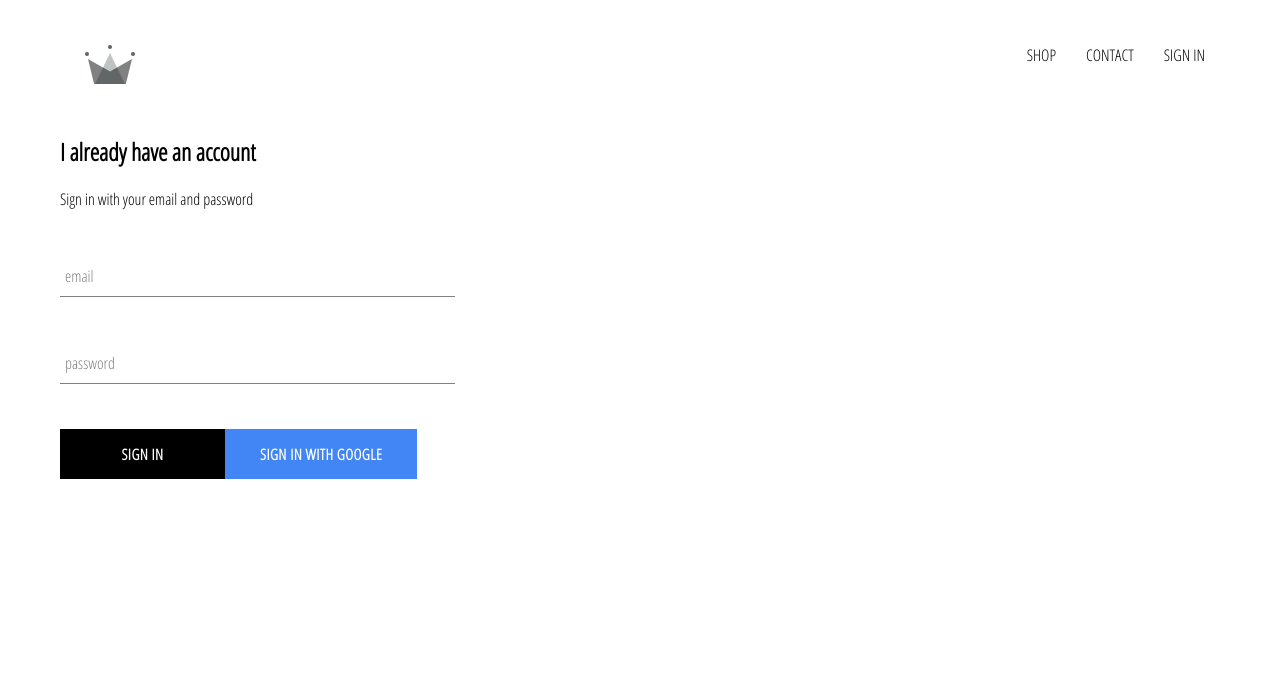
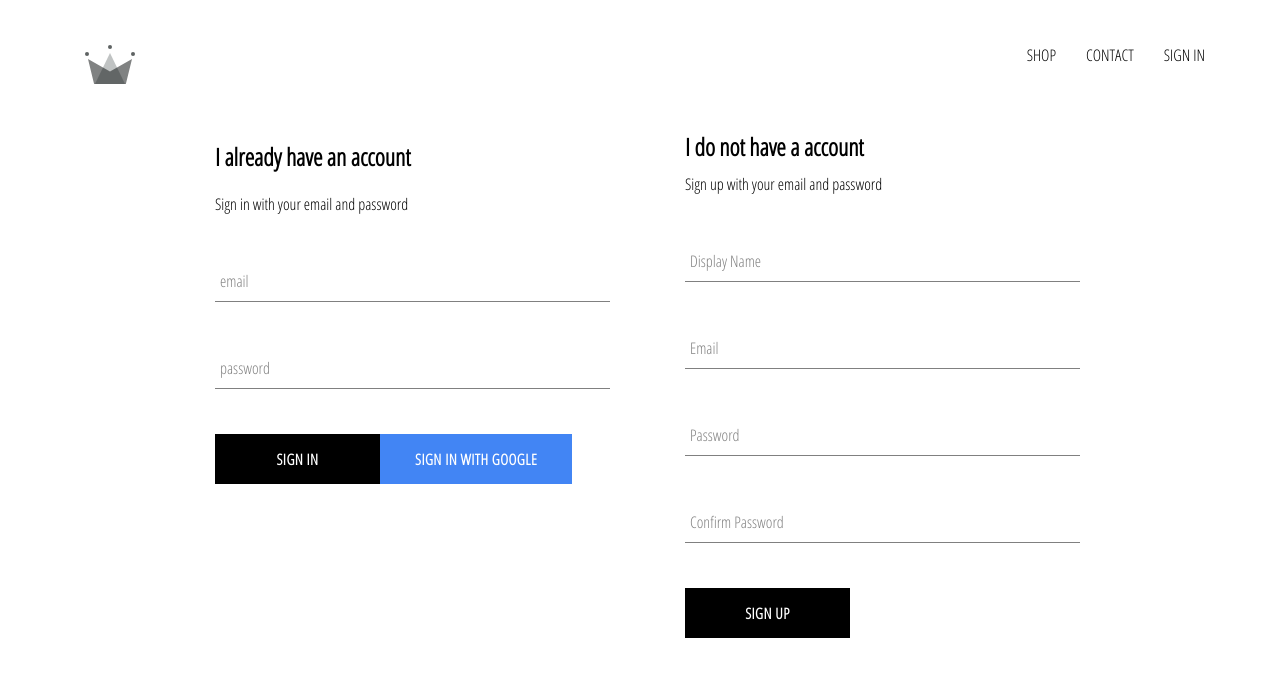
Before and after one commit to samuelidehen/ecommerce, a React (Create React App) app: page /login in a window 1280 px wide. Shown: the top 676 px of the page. Built offline with nearby package versions, Linux system fonts and the light colour scheme; no server answers.

Commit message:
--Sign Up page build

```diff
--- a/src/App.js
+++ b/src/App.js
@@ -5,7 +5,7 @@ import LoginPage from "./pages/LoginPage/LoginPage";
 import { Switch, Route } from "react-router-dom";
 import "./App.css";
 import Header from "./components/header/Header";
-import { auth } from "./firebase/firebase.utils";
+import { auth, createUserProfileDocument } from "./firebase/firebase.utils";
 
 class App extends React.Component {
   state = {
@@ -15,10 +15,23 @@ class App extends React.Component {
   unsubscribeFromAuth = null;
 
   componentDidMount() {
-    this.unsubscribeFromAuth = auth.onAuthStateChanged(user => {
-      this.setState({ currentUser: user });
+    this.unsubscribeFromAuth = auth.onAuthStateChanged(async userAuth => {
+      if (userAuth) {
+        const userRef = await createUserProfileDocument(userAuth);
 
-      console.log(user);
+        userRef.onSnapshot(snapShot => {
+          this.setState({
+            currentUser: {
+              id: snapShot.id,
+              ...snapShot.data()
+            }
+          });
+
+          console.log(this.state);
+        });
+      }
+
+      this.setState({ currentUser: userAuth });
     });
   }
 
--- /dev/null
+++ b/src/components/sign-up/SignUp.js
@@ -0,0 +1,99 @@
+import React from "react";
+
+import FormInput from "../inputs/form-input/FormInput";
+import CustomButton from "../inputs/custom-button/CustomButton";
+
+import { auth, createUserProfileDocument } from "../../firebase/firebase.utils";
+
+import "./SignUp.scss";
+
+class SignUp extends React.Component {
+  state = {
+    displayName: "",
+    email: "",
+    password: "",
+    confirmPassword: ""
+  };
+
+  handleSubmit = async event => {
+    event.preventDefault();
+
+    const { displayName, email, password, confirmPassword } = this.state;
+
+    if (password !== confirmPassword) {
+      alert("passwords don't match");
+      return;
+    }
+
+    try {
+      const { user } = await auth.createUserWithEmailAndPassword(
+        email,
+        password
+      );
+
+      await createUserProfileDocument(user, { displayName });
+
+      this.setState({
+        displayName: "",
+        email: "",
+        password: "",
+        confirmPassword: ""
+      });
+    } catch (error) {
+      console.error(error);
+    }
+  };
+
+  handleChange = event => {
+    const { name, value } = event.target;
+
+    this.setState({ [name]: value });
+  };
+
+  render() {
+    const { displayName, email, password, confirmPassword } = this.state;
+    return (
+      <div className="sign-up">
+        <h2 className="title">I do not have a account</h2>
+        <span>Sign up with your email and password</span>
+        <form className="sign-up-form" onSubmit={this.handleSubmit}>
+          <FormInput
+            type="text"
+            name="displayName"
+            value={displayName}
+            onChange={this.handleChange}
+            label="Display Name"
+            required
+          />
+          <FormInput
+            type="email"
+            name="email"
+            value={email}
+            onChange={this.handleChange}
+            label="Email"
+            required
+          />
+          <FormInput
+            type="password"
+            name="password"
+            value={password}
+            onChange={this.handleChange}
+            label="Password"
+            required
+          />
+          <FormInput
+            type="password"
+            name="confirmPassword"
+            value={confirmPassword}
+            onChange={this.handleChange}
+            label="Confirm Password"
+            required
+          />
+          <CustomButton type="submit">SIGN UP</CustomButton>
+        </form>
+      </div>
+    );
+  }
+}
+
+export default SignUp;
--- /dev/null
+++ b/src/components/sign-up/SignUp.scss
@@ -0,0 +1,9 @@
+.sign-up {
+  display: flex;
+  flex-direction: column;
+  width: 380px;
+
+  .title {
+    margin: 10px 0;
+  }
+}
--- a/src/firebase/firebase.utils.js
+++ b/src/firebase/firebase.utils.js
@@ -14,6 +14,31 @@ const config = {
 
 firebase.initializeApp(config);
 
+export const createUserProfileDocument = async (userAuth, additionalData) => {
+  if (!userAuth) return;
+
+  const userRef = firestore.doc(`users/${userAuth.uid}`);
+
+  const snapShot = await userRef.get();
+
+  if (!snapShot.exists) {
+    const { displayName, email } = userAuth;
+    const createdAt = new Date();
+    try {
+      await userRef.set({
+        displayName,
+        email,
+        createdAt,
+        ...additionalData
+      });
+    } catch (error) {
+      console.log("error creating user", error.message);
+    }
+  }
+
+  return userRef;
+};
+
 export const auth = firebase.auth();
 export const firestore = firebase.firestore();
 
--- a/src/pages/LoginPage/LoginPage.js
+++ b/src/pages/LoginPage/LoginPage.js
@@ -3,10 +3,12 @@ import React from "react";
 import SignIn from "../../components/sign-in/SignIn";
 
 import "./LoginPage.scss";
+import SignUp from "../../components/sign-up/SignUp";
 
 const SignInAndSignUpPage = () => (
-  <div className="sign-in-and-sign-up">
+  <div className="login">
     <SignIn />
+    <SignUp />
   </div>
 );
 
--- a/src/pages/LoginPage/LoginPage.scss
+++ b/src/pages/LoginPage/LoginPage.scss
@@ -0,0 +1,6 @@
+.login {
+  width: 850px;
+  display: flex;
+  justify-content: space-between;
+  margin: 30px auto;
+}
```
